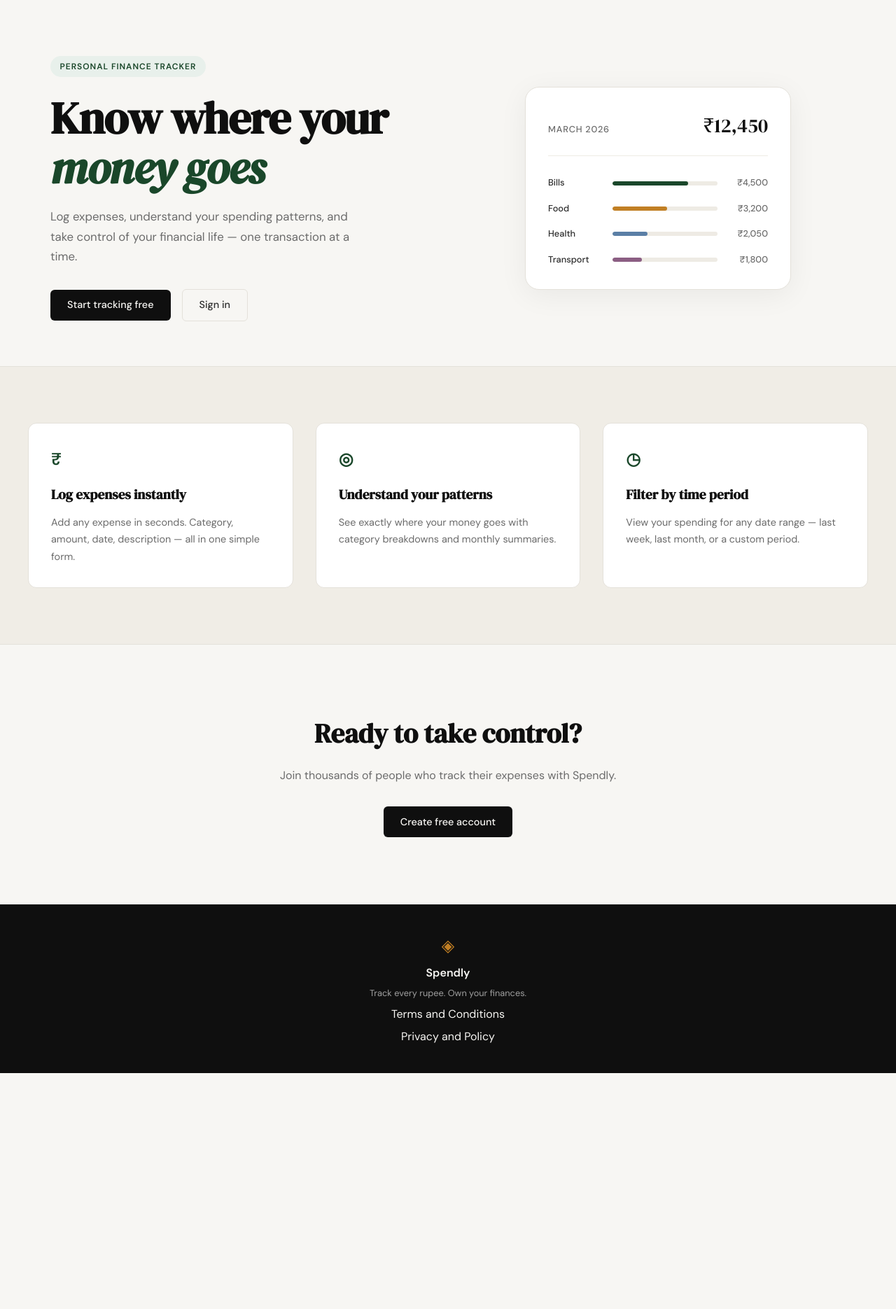
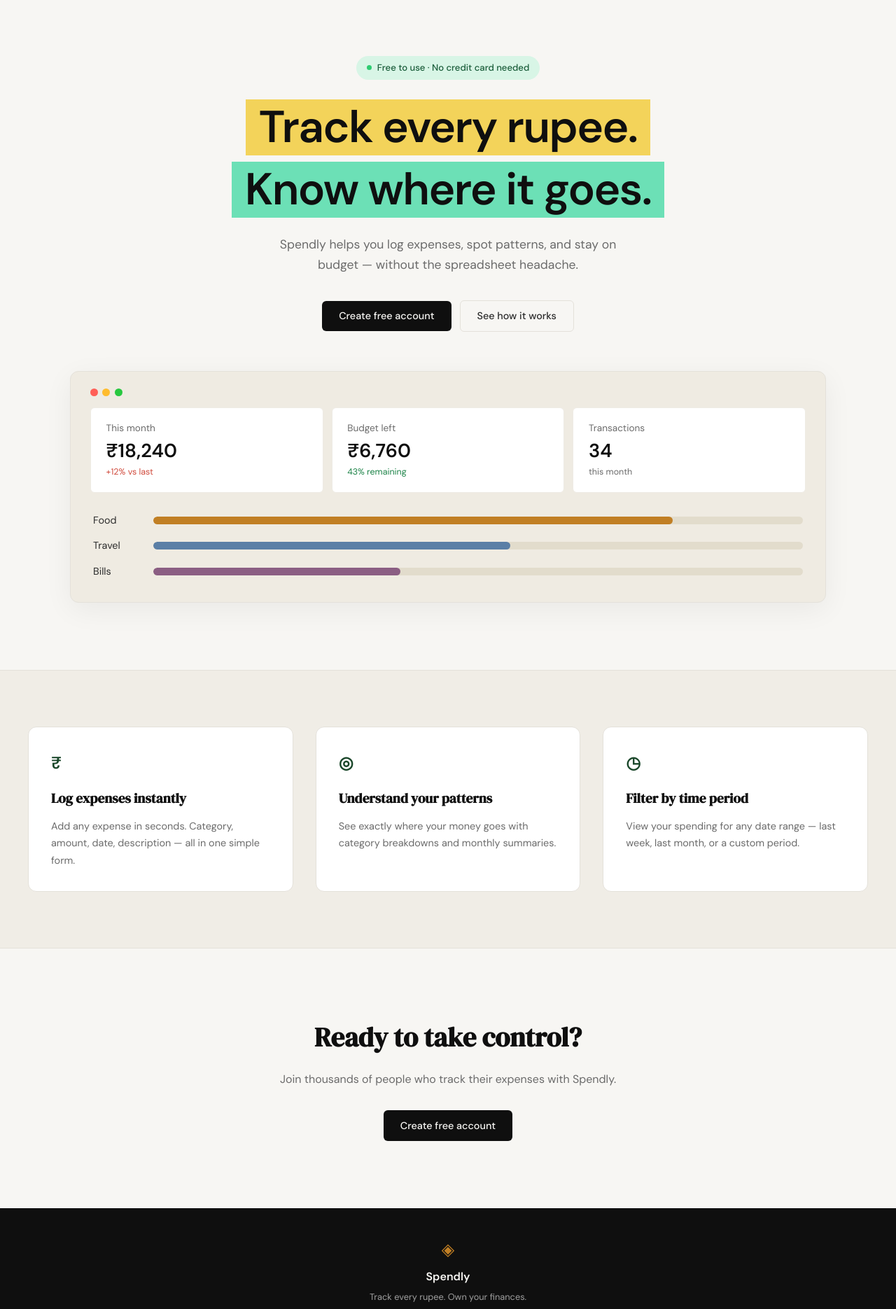
Before and after one commit to harishchaudhary5116/spendly, a Flask app: page / in a window 1280 px wide. Shown: the part 61-1931 px from the top of the page at 70% size. Before the commit the page ends 1594 px from the top, so only its background shows below. Run offline with Flask 3, Linux system fonts and the light colour scheme.

Commit message:
redesign hero section

```diff
--- a/static/css/style.css
+++ b/static/css/style.css
@@ -124,137 +124,184 @@
 /* ------------------------------------------------------------------ */
 
 .hero {
-    padding: 5rem 2rem 4rem;
-    display: grid;
-    grid-template-columns: 1fr 1fr;
-    gap: 4rem;
+    padding: 5rem 2rem 6rem;
+    display: flex;
+    flex-direction: column;
     align-items: center;
+    text-align: center;
     max-width: var(--max-width);
     margin: 0 auto;
 }
 
+.hero-inner {
+    width: 100%;
+    max-width: 760px;
+    display: flex;
+    flex-direction: column;
+    align-items: center;
+    margin-bottom: 3.5rem;
+}
+
 .hero-badge {
-    display: inline-block;
-    background: var(--accent-light);
-    color: var(--accent);
-    font-size: 0.75rem;
-    font-weight: 600;
-    letter-spacing: 0.08em;
-    text-transform: uppercase;
-    padding: 0.35rem 0.85rem;
+    display: inline-flex;
+    align-items: center;
+    gap: 0.5rem;
+    background: #d8f5e6;
+    color: #1a5d3a;
+    font-size: 0.82rem;
+    font-weight: 500;
+    padding: 0.4rem 0.95rem;
     border-radius: 999px;
-    margin-bottom: 1.5rem;
+    margin-bottom: 1.75rem;
+}
+
+.badge-dot {
+    width: 7px;
+    height: 7px;
+    background: #2ecc71;
+    border-radius: 50%;
 }
 
 .hero-title {
-    font-family: var(--font-display);
-    font-size: clamp(2.5rem, 5vw, 4rem);
-    line-height: 1.1;
-    letter-spacing: -0.02em;
+    font-family: var(--font-body);
+    font-weight: 700;
+    font-size: clamp(2.5rem, 6vw, 4rem);
+    line-height: 1.15;
+    letter-spacing: -0.025em;
     color: var(--ink);
-    margin-bottom: 1.25rem;
+    margin-bottom: 1.5rem;
+    display: flex;
+    flex-direction: column;
+    align-items: center;
+    gap: 0.55rem;
 }
 
-.hero-title em {
-    font-style: italic;
-    color: var(--accent);
+.title-highlight {
+    display: inline-block;
+    padding: 0.05em 0.3em;
 }
 
+.title-highlight-yellow { background: #f3d35a; }
+.title-highlight-mint { background: #6ce0b6; }
+
 .hero-subtitle {
-    font-size: 1.05rem;
+    font-size: 1.1rem;
     color: var(--ink-muted);
-    line-height: 1.7;
-    max-width: 460px;
-    margin-bottom: 2rem;
+    line-height: 1.65;
+    max-width: 540px;
+    margin-bottom: 2.25rem;
 }
 
 .hero-actions {
     display: flex;
-    gap: 1rem;
+    gap: 0.75rem;
     align-items: center;
 }
 
 /* ------------------------------------------------------------------ */
-/* Mock card (hero visual)                                             */
+/* Dashboard mock (hero visual)                                        */
 /* ------------------------------------------------------------------ */
 
-.hero-visual {
-    display: flex;
-    justify-content: center;
+.dashboard-mock {
+    width: 100%;
+    max-width: 1080px;
+    background: #efebe2;
+    border: 1px solid var(--border);
+    border-radius: var(--radius-md);
+    padding: 1.5rem 1.75rem 2rem;
+    box-shadow: 0 10px 40px rgba(0,0,0,0.06);
 }
 
-.mock-card {
-    background: var(--paper-card);
-    border: 1px solid var(--border);
-    border-radius: var(--radius-lg);
-    padding: 2rem;
-    width: 100%;
-    max-width: 380px;
-    box-shadow: 0 8px 40px rgba(0,0,0,0.06);
+.dashboard-dots {
+    display: flex;
+    gap: 0.4rem;
+    margin-bottom: 1rem;
 }
 
-.mock-card-header {
-    display: flex;
-    justify-content: space-between;
-    align-items: baseline;
-    margin-bottom: 1.75rem;
-    padding-bottom: 1.25rem;
-    border-bottom: 1px solid var(--border-soft);
+.dash-dot {
+    width: 11px;
+    height: 11px;
+    border-radius: 50%;
 }
 
-.mock-label {
-    font-size: 0.8rem;
-    font-weight: 500;
-    color: var(--ink-muted);
-    text-transform: uppercase;
-    letter-spacing: 0.06em;
+.dash-dot-red { background: #ff5f57; }
+.dash-dot-yellow { background: #febc2e; }
+.dash-dot-green { background: #28c840; }
+
+.dashboard-stats {
+    display: grid;
+    grid-template-columns: repeat(3, 1fr);
+    gap: 0.75rem;
+    margin-bottom: 1.25rem;
 }
 
-.mock-total {
-    font-family: var(--font-display);
-    font-size: 1.75rem;
-    color: var(--ink);
+.stat-card {
+    background: var(--paper-card);
+    border: 1px solid var(--border-soft);
+    border-radius: var(--radius-sm);
+    padding: 1.1rem 1.35rem;
+    display: flex;
+    flex-direction: column;
+    gap: 0.3rem;
+    text-align: left;
 }
 
-.mock-bars { display: flex; flex-direction: column; gap: 1rem; }
-
-.mock-bar-row {
-    display: grid;
-    grid-template-columns: 80px 1fr 60px;
-    align-items: center;
-    gap: 0.75rem;
+.stat-label {
+    font-size: 0.85rem;
+    color: var(--ink-muted);
 }
 
-.mock-cat {
-    font-size: 0.8rem;
-    font-weight: 500;
-    color: var(--ink-soft);
+.stat-value {
+    font-family: var(--font-body);
+    font-weight: 700;
+    font-size: 1.7rem;
+    color: var(--ink);
+    line-height: 1.2;
 }
 
-.mock-bar-track {
-    height: 6px;
-    background: var(--border-soft);
+.stat-delta {
+    font-size: 0.78rem;
+    color: var(--ink-muted);
+}
+
+.stat-delta-up { color: #d04a3c; }
+.stat-delta-ok { color: #1e8449; }
+
+.dashboard-bars {
+    display: flex;
+    flex-direction: column;
+    gap: 0.85rem;
+    padding: 0.5rem 0.25rem 0;
+}
+
+.dash-bar-row {
+    display: grid;
+    grid-template-columns: 70px 1fr;
+    align-items: center;
+    gap: 1rem;
+}
+
+.dash-bar-label {
+    font-size: 0.9rem;
+    color: var(--ink-soft);
+    text-align: left;
+}
+
+.dash-bar-track {
+    height: 11px;
+    background: #e2dccc;
     border-radius: 999px;
     overflow: hidden;
 }
 
-.mock-bar {
+.dash-bar {
     height: 100%;
-    background: var(--accent);
     border-radius: 999px;
-    transition: width 0.6s ease;
 }
 
-.mock-bar-2 { background: var(--accent-2); }
-.mock-bar-3 { background: #5b7fa6; }
-.mock-bar-4 { background: #8b5e83; }
-
-.mock-amt {
-    font-size: 0.8rem;
-    font-weight: 500;
-    color: var(--ink-muted);
-    text-align: right;
-}
+.dash-bar-food { background: var(--accent-2); }
+.dash-bar-travel { background: #5b7fa6; }
+.dash-bar-bills { background: #8b5e83; }
 
 /* ------------------------------------------------------------------ */
 /* Buttons                                                             */
@@ -569,16 +616,15 @@
 /* ------------------------------------------------------------------ */
 
 @media (max-width: 900px) {
-    .hero {
-        grid-template-columns: 1fr;
-        text-align: center;
-    }
-
     .hero-subtitle { max-width: 100%; }
     .hero-actions { justify-content: center; }
-    .hero-visual { display: none; }
 
     .features-inner { grid-template-columns: 1fr; }
+}
+
+@media (max-width: 640px) {
+    .dashboard-stats { grid-template-columns: 1fr; }
+    .dash-bar-row { grid-template-columns: 56px 1fr; }
 }
 
 @media (max-width: 600px) {
--- a/templates/landing.html
+++ b/templates/landing.html
@@ -6,55 +6,64 @@
 
 <section class="hero">
     <div class="hero-inner">
-        <div class="hero-badge">Personal Finance Tracker</div>
+        <div class="hero-badge">
+            <span class="badge-dot"></span>
+            Free to use · No credit card needed
+        </div>
         <h1 class="hero-title">
-            Know where your<br>
-            <em>money goes</em>
+            <span class="title-highlight title-highlight-yellow">Track every rupee.</span>
+            <span class="title-highlight title-highlight-mint">Know where it goes.</span>
         </h1>
         <p class="hero-subtitle">
-            Log expenses, understand your spending patterns,
-            and take control of your financial life —
-            one transaction at a time.
+            Spendly helps you log expenses, spot patterns, and stay
+            on budget — without the spreadsheet headache.
         </p>
         <div class="hero-actions">
-            <a href="{{ url_for('register') }}" class="btn-primary">Start tracking free</a>
-            <a href="{{ url_for('login') }}" class="btn-ghost">Sign in</a>
+            <a href="{{ url_for('register') }}" class="btn-primary">Create free account</a>
+            <a href="{{ url_for('login') }}" class="btn-ghost">See how it works</a>
         </div>
     </div>
-    <div class="hero-visual">
-        <div class="mock-card">
-            <div class="mock-card-header">
-                <span class="mock-label">March 2026</span>
-                <span class="mock-total">₹12,450</span>
+
+    <div class="dashboard-mock">
+        <div class="dashboard-dots">
+            <span class="dash-dot dash-dot-red"></span>
+            <span class="dash-dot dash-dot-yellow"></span>
+            <span class="dash-dot dash-dot-green"></span>
+        </div>
+        <div class="dashboard-stats">
+            <div class="stat-card">
+                <span class="stat-label">This month</span>
+                <span class="stat-value">₹18,240</span>
+                <span class="stat-delta stat-delta-up">+12% vs last</span>
             </div>
-            <div class="mock-bars">
-                <div class="mock-bar-row">
-                    <span class="mock-cat">Bills</span>
-                    <div class="mock-bar-track">
-                        <div class="mock-bar" style="width: 72%"></div>
-                    </div>
-                    <span class="mock-amt">₹4,500</span>
+            <div class="stat-card">
+                <span class="stat-label">Budget left</span>
+                <span class="stat-value">₹6,760</span>
+                <span class="stat-delta stat-delta-ok">43% remaining</span>
+            </div>
+            <div class="stat-card">
+                <span class="stat-label">Transactions</span>
+                <span class="stat-value">34</span>
+                <span class="stat-delta">this month</span>
+            </div>
+        </div>
+        <div class="dashboard-bars">
+            <div class="dash-bar-row">
+                <span class="dash-bar-label">Food</span>
+                <div class="dash-bar-track">
+                    <div class="dash-bar dash-bar-food" style="width: 80%"></div>
                 </div>
-                <div class="mock-bar-row">
-                    <span class="mock-cat">Food</span>
-                    <div class="mock-bar-track">
-                        <div class="mock-bar mock-bar-2" style="width: 52%"></div>
-                    </div>
-                    <span class="mock-amt">₹3,200</span>
+            </div>
+            <div class="dash-bar-row">
+                <span class="dash-bar-label">Travel</span>
+                <div class="dash-bar-track">
+                    <div class="dash-bar dash-bar-travel" style="width: 55%"></div>
                 </div>
-                <div class="mock-bar-row">
-                    <span class="mock-cat">Health</span>
-                    <div class="mock-bar-track">
-                        <div class="mock-bar mock-bar-3" style="width: 33%"></div>
-                    </div>
-                    <span class="mock-amt">₹2,050</span>
-                </div>
-                <div class="mock-bar-row">
-                    <span class="mock-cat">Transport</span>
-                    <div class="mock-bar-track">
-                        <div class="mock-bar mock-bar-4" style="width: 28%"></div>
-                    </div>
-                    <span class="mock-amt">₹1,800</span>
+            </div>
+            <div class="dash-bar-row">
+                <span class="dash-bar-label">Bills</span>
+                <div class="dash-bar-track">
+                    <div class="dash-bar dash-bar-bills" style="width: 38%"></div>
                 </div>
             </div>
         </div>
```
